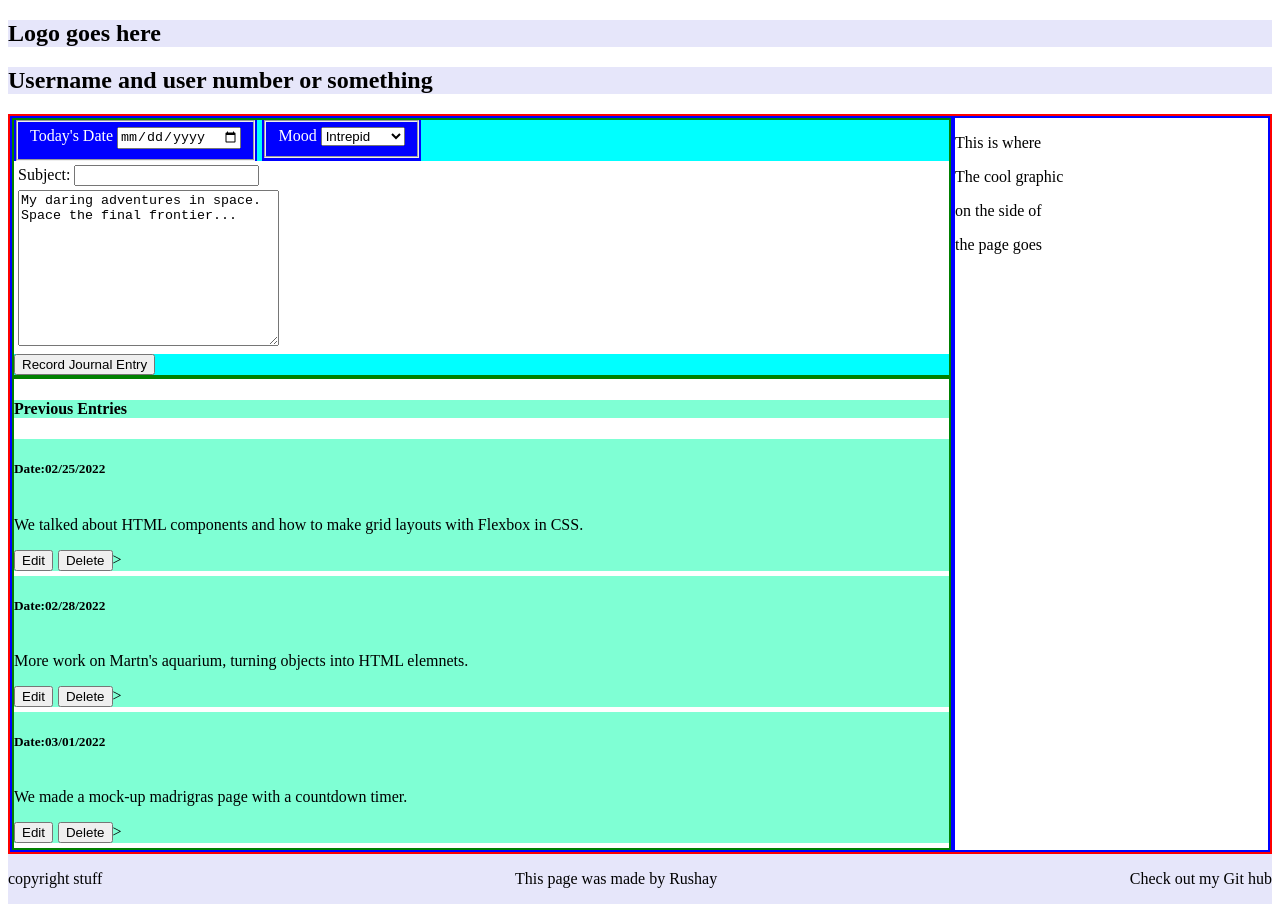
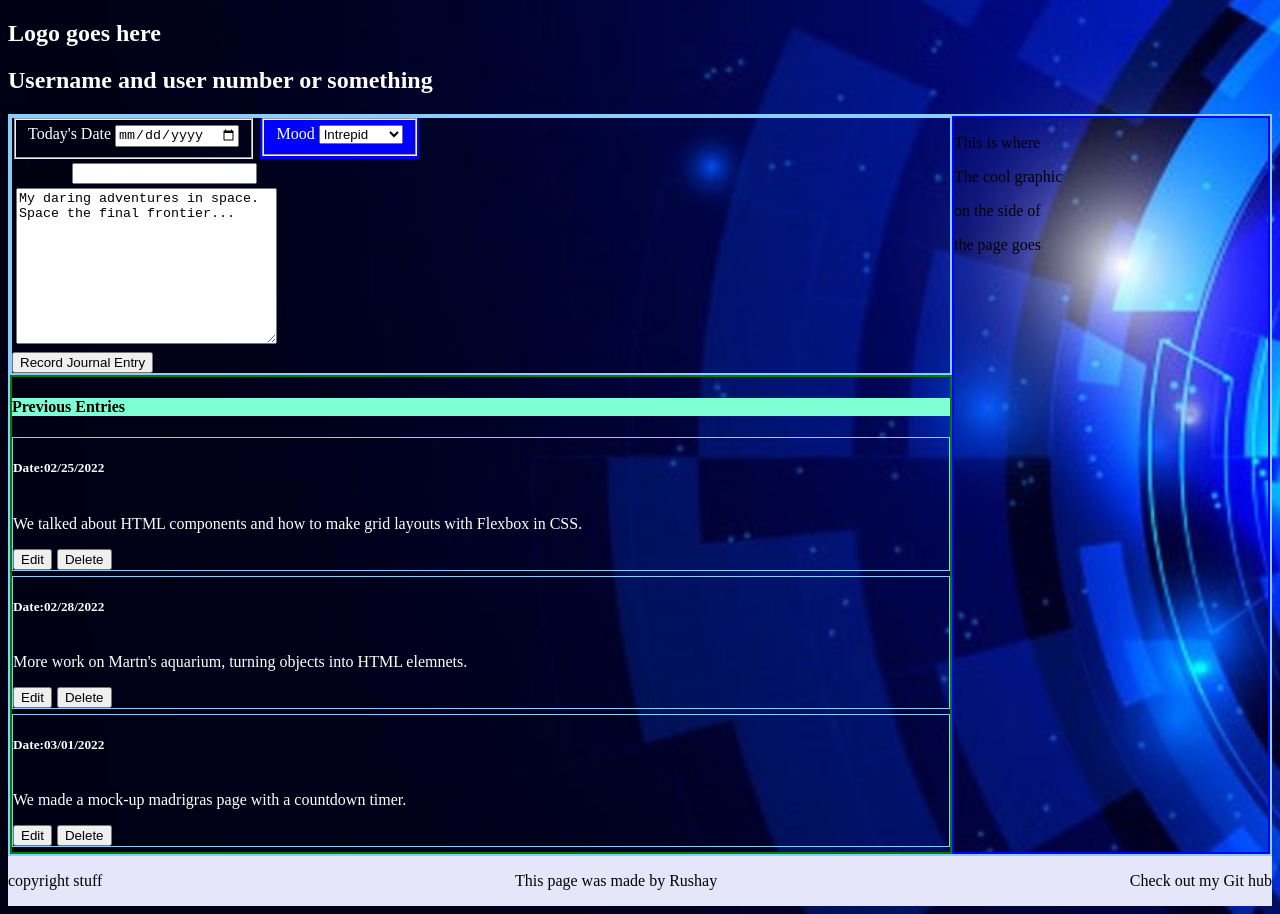
Before and after one commit to rushayhays/NSSdaily-journal, a plain HTML site: page index.html in a window 1280 px wide. Drawn offline with Linux system fonts and the light colour scheme.

Commit message:
new background

```diff
--- a/scripts/journalEntry.js
+++ b/scripts/journalEntry.js
@@ -9,7 +9,7 @@ export const JournalEntryComponent = (entry) => {
             <div><p>${entry.entry}</p></div>
             <div class="journalButtons">
                 <div class="editBtn"><button type="button" >Edit</button></div>
-                <div class="deleteBtn"><button type="button" >Delete</button>></div>
+                <div class="deleteBtn"><button type="button" >Delete</button></div>
             </div>
         </section>
     `
--- a/styles/main.css
+++ b/styles/main.css
@@ -2,7 +2,9 @@
 /*This is the first big box to apply flexbox to
 It will affect Header, Main and Footer*/
 body {
-
+    background-image: url("/spaceBack.jpg");
+    background-repeat: no-repeat;
+    background-size: cover;
 }
 
 /*This is nested in body*/
@@ -11,22 +13,24 @@ header {
 }
 
 .logo {
-    background-color: lavender;
+    /* background-color: lavender; */
+    color:white;
 }
 
 .username {
-    background-color: lavender;
+    /* background-color: lavender; */
+    color: white;
 }
 
 /*This is the next big box, it will affect journalBox and sideGraphicBox*/
 main {
-    border:solid red 2px;
+    border:solid lightskyblue 2px;
     display: flex;
 }
 
 /*These are inside main*/
 .journalBox {
- border: solid blue 2px;
+ /* border: solid blue 2px; */
  flex:3;
 }
 
@@ -38,14 +42,14 @@ main {
 
 /*These are nested inside journalBox -->journalEntryBox journalListBox*/
 .journalEntryBox {
-    border: green solid 2px;
+    border: lightskyblue solid 2px;
 }
 
 /*This is nested in journal entry box*/
 .journalHeader {
     display:flex;
     flex-direction: row;
-    background-color: aqua;
+    /* background-color: aqua; */
 
 }
 .journalMain {
@@ -53,14 +57,14 @@ main {
     flex-direction: column;
 }
 .journalFooter {
-    background-color: aqua;
+    /* background-color: aqua; */
 }
 /*End of items nested in journalEntry*/
 
 /*This is nested inside journalHeader, the date and mood buttons*/
 
 .dateBox {
-    background-color: blue;
+    /* background-color: blue; */
     color: white;
     margin-right: 5px;
 }
@@ -89,7 +93,9 @@ main {
     background-color: aquamarine;
 }
 .journalEntry {
-    background-color: aquamarine;
+    /* background-color: aquamarine; */
+    border:1px solid lightskyblue;
+    color: white;
     display:flex;
     flex-direction: column;
     /* justify-content: space-between; */
```
Also changed, not shown: index.html (+1 -0 lines), abstract-background-blue-futuristic-hud-sci-fi-interface-175611585.jpg (added), spaceBack.jpg (added).
